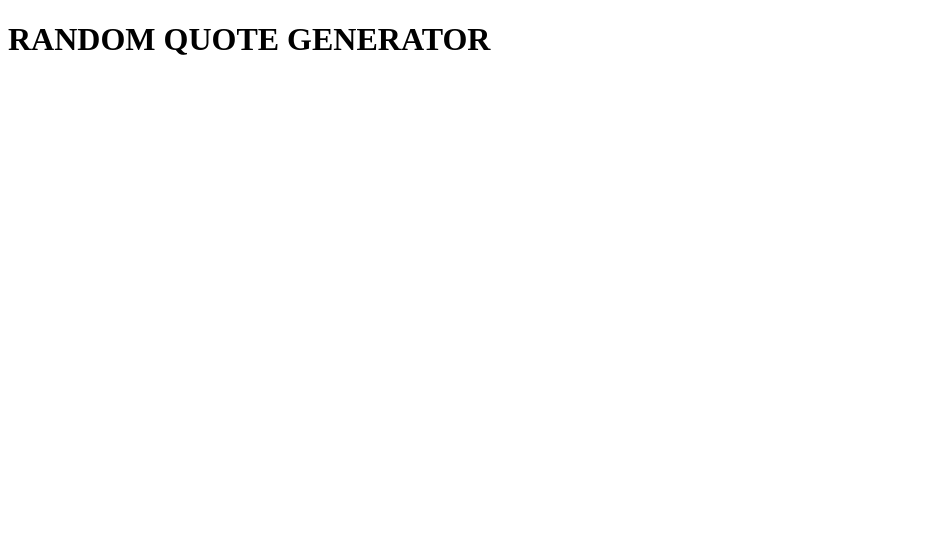
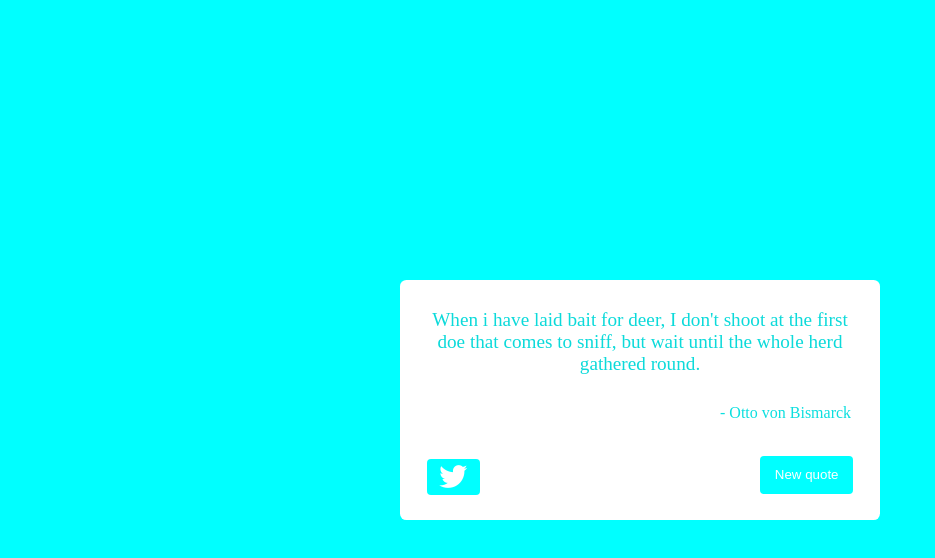
Before and after one commit to Emmanuel-Odinaka/Quote-generator, a plain HTML site: page index.html in a window 1280 px wide. Shown: the whole page, without its empty margins (0-935 px from the left). Drawn offline with Linux system fonts and the light colour scheme.

Commit message:
Finished the random quote generator machine

```diff
--- a/index.html
+++ b/index.html
@@ -4,8 +4,24 @@
     <meta charset="UTF-8">
     <meta name="viewport" content="width=device-width, initial-scale=1.0">
     <title>Random Quote Generator</title>
+    <link rel="stylesheet" href="./main.css">
+    <!-- <link rel="stylesheet" href="https://cdnjs.cloudflare.com/ajax/libs/font-awesome/4.7.0/css/font-awesome.min.css"> -->
+
 </head>
 <body>
-    <h1>RANDOM QUOTE GENERATOR</h1>
+    <div id="quote-box">
+        <div id="text">When i have laid bait for deer, I don't shoot at the first doe that
+            comes to sniff, but wait until the whole herd gathered round.
+        </div>
+        <div id="author">- Otto von Bismarck</div>
+        <button id="new-quote">New quote</button>
+        <a id="tweet-quote" href="https://twitter.com/intent/tweet" target="_blank">
+            <button id="btn-tweet-quote">
+            <i class="fa fa-twitter" aria-hidden="true" style="font-size:28px;color:#fff"></i>
+            </button>
+        </a>
+    </div>
+    <script src="https://kit.fontawesome.com/87583b5329.js" crossorigin="anonymous"></script>
+    <script src="./script.js"></script>
 </body>
 </html>
--- a/main.css
+++ b/main.css
@@ -0,0 +1,66 @@
+body {
+    background-color: aqua;
+}
+#quote-box {
+    height: 15rem;
+    background-color: #fff;
+    width: 30rem;
+    border-radius: 0.4em;
+    margin: 0 auto;
+    position: absolute;
+    top: 50%;
+    left: 50%;
+    transform: translate(-50%, -50%);
+
+
+}
+
+#text {
+    text-align: center;
+    padding: 1.5em;
+    font-size: 1.2em;
+    color: rgb(12, 218, 218);
+}
+
+#author {
+    position: relative;
+    left: 20em;
+    color: rgb(12, 223, 223);
+}
+
+
+#new-quote {
+    width: 7em;
+    height: 2.8em;
+    line-height: 2.5em;
+    background-color: aqua;
+    color: #fff;
+    position: relative;
+    left: 27em;
+    top: 2.6em;
+    border-radius: 0.3em;
+    text-align: center;
+    cursor: pointer;
+    border: none;
+    outline: none;
+
+}
+
+#btn-tweet-quote {
+    width: 4em;
+    height: 2.7em;
+    background-color: aqua;
+    position: relative;
+    left: 2em;
+    border-radius: 0.3em;
+    display: flex;
+    justify-content: center;
+    align-items: center;
+    cursor: pointer;
+    border: none;
+    outline: none;
+
+}
+a {
+    text-decoration: none;  /*remove strange underline*/
+}
--- a/script.js
+++ b/script.js
@@ -0,0 +1,28 @@
+let quotes = ['You are the shuckiest shuck faced shuck in the world',
+    `I'm unpredictable, I never know where I'm going until I get there, I'm so random.`,
+    `That proves you are unusual," returned the Scarecrow; "and I am convinced that the only people worthy of consideration are unusual `,
+    `A musician must make music, an artist must paint, a poet must write, if he is to be ultimately at peace with himself. What a man can be, he must be`,
+    `Never ask an elf for help; they might decide your better off dead`]
+
+let authors = ['James Dashner', 'JoyBell C', 'L. Frank Baum', 'Abraham Maslow', 'Christopher Paolini']
+
+let text = document.querySelector('#text')
+let author = document.querySelector('#author')
+let newQuote = document.querySelector('#new-quote')
+let tweetQuote = document.querySelector('#btn-tweet-quote')
+let twitterLink = document.querySelector('#tweet-quote')
+
+
+newQuote.addEventListener('click', () => {
+    randomNumber = Math.floor(Math.random() * (quotes.length-1))
+    text.innerHTML = quotes[randomNumber]
+    author.innerHTML = '- ' + authors[randomNumber]
+
+
+})
+
+randomNumber = Math.floor(Math.random() * (quotes.length-1))
+twitterLink.addEventListener('click', () => {
+    twitterLink.href = 'https://twitter.com/intent/tweet?text=' + quotes[randomNumber]
+    console.log(twitterLink)
+})
```
